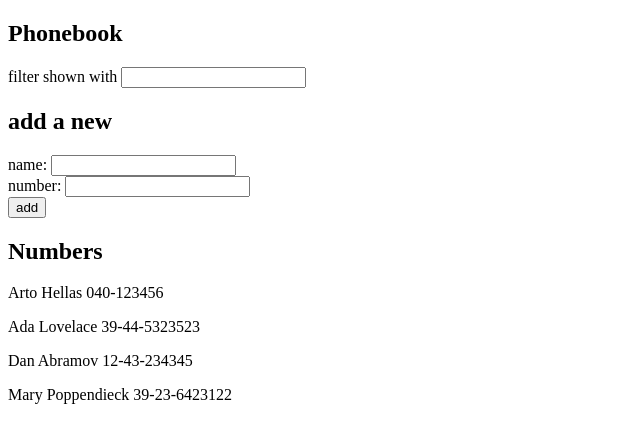
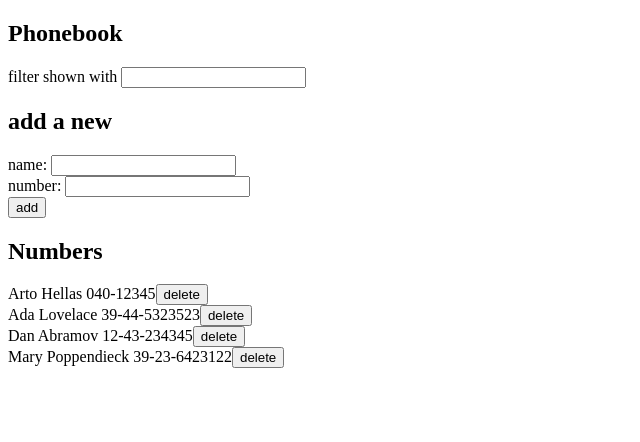
Before and after one commit to jayzstep/HY-fullstack-palautukset, a React (Vite) app in the folder osa2/puhelinluettelo/: page / in a window 1280 px wide. Shown: the top 442 px of the page, without its empty margins (0-640 px from the left). Built offline with nearby package versions, Linux system fonts and the light colour scheme; data requests are answered from the project's data file.

Commit message:
Puhelinluettelo 2.12-2.15

```diff
--- a/osa2/puhelinluettelo/db.json
+++ b/osa2/puhelinluettelo/db.json
@@ -1,8 +1,8 @@
 {
-  "persons":[
+  "persons": [
     {
       "name": "Arto Hellas",
-      "number": "040-123456",
+      "number": "040-12345",
       "id": "1"
     },
     {
--- a/osa2/puhelinluettelo/src/App.jsx
+++ b/osa2/puhelinluettelo/src/App.jsx
@@ -1,4 +1,5 @@
 import axios from "axios";
+import personService from "./services/persons";
 import { useState, useEffect } from "react";
 
 const Filter = ({ value, handler }) => {
@@ -9,21 +10,31 @@ const Filter = ({ value, handler }) => {
   );
 };
 
-const Persons = ({ persons, filter }) => {
+const Persons = ({ persons, filter, handleDelete }) => {
   const fullList = persons.map((person, i) => (
-    <p key={i}>
-      {person.name} {person.number}
-    </p>
+    <div key={i}>
+        {person.name} {person.number}
+      <button onClick={handleDelete} value={person.id}>
+        delete
+      </button>
+    </div>
   ));
 
   const filteredList = persons
     .filter((person) =>
-      person.name.toLowerCase().includes(filter.toLowerCase()),
+      person.name
+        ? person.name.toLowerCase().includes(filter.toLowerCase())
+        : false,
     )
     .map((person, i) => (
-      <p key={i}>
-        {person.name} {person.number}
-      </p>
+      <div key={i}>
+        <p>
+          {person.name} {person.number}
+        </p>
+        <button onClick={handleDelete} value={person.id}>
+          delete
+        </button>
+      </div>
     ));
 
   return (
@@ -65,31 +76,55 @@ const App = () => {
   const [newNumber, setNewNumber] = useState("");
   const [newFilter, setNewFilter] = useState("");
 
-
   useEffect(() => {
-    axios
-      .get('http://localhost:3001/persons')
-      .then(response => {
-        // console.log(response)
-        setPersons(response.data)
-      })
-  }, [])
+    personService.getAll().then((response) => {
+      // console.log(response)
+      setPersons(response);
+    });
+  }, []);
 
   const addPerson = (event) => {
     event.preventDefault();
+    const personObject = {
+      name: newName,
+      number: newNumber,
+    };
     if (persons.find((person) => person.name === newName) !== undefined) {
-      window.alert(`${newName} is already added to phonebook`);
+      if (
+        window.confirm(
+          `${newName} is already added to phonebook, replace the old number with a new one?`,
+        )
+      ) {
+        const personId = persons.filter(person => person.name === newName)[0].id
+        personService
+          .update(personId, personObject)
+          .then((response) =>
+            setPersons(persons.map((person) => person.name === response.name ? {...person, number: newNumber} : person)),
+          );
+      }
       setNewName("");
       setNewNumber("");
       return;
     }
-    const personObject = {
-      name: newName,
-      number: newNumber,
-    };
-    setPersons(persons.concat(personObject));
-    setNewName("");
-    setNewNumber("");
+
+    personService.create(personObject).then((response) => {
+      setPersons(persons.concat(response));
+      setNewNumber("");
+      setNewName("");
+    });
+  };
+
+  const handleDelete = (event) => {
+    event.preventDefault();
+    const deletedPersonId = event.target.value;
+    const deletedPersonName = persons.filter(
+      (person) => person.id === deletedPersonId,
+    )[0].name;
+    if (window.confirm(`Delete ${deletedPersonName}?`)) {
+      personService.remove(event.target.value).then((response) => {
+        setPersons(persons.filter((person) => person.id !== response.id));
+      });
+    }
   };
 
   const handleNumberChange = (event) => setNewNumber(event.target.value);
@@ -109,7 +144,15 @@ const App = () => {
         handleNumberChange={handleNumberChange}
         addPerson={addPerson}
       />
-      <Persons persons={persons} filter={newFilter} />
+      {persons.length !== 0 ? (
+        <Persons
+          persons={persons}
+          filter={newFilter}
+          handleDelete={handleDelete}
+        />
+      ) : (
+        ""
+      )}
     </div>
   );
 };
--- /dev/null
+++ b/osa2/puhelinluettelo/src/services/persons.js
@@ -0,0 +1,30 @@
+import axios from 'axios'
+const baseUrl = 'http://localhost:3001/persons'
+
+const getAll = () => {
+  const request = axios.get(baseUrl)
+  return request.then(response => response.data)
+}
+
+const create = newObject => {
+  const request = axios.post(baseUrl, newObject)
+  return request.then(response => response.data)
+}
+
+const update = (id, newObject) => {
+  const request = axios.put(`${baseUrl}/${id}`, newObject);
+  return request.then(response => response.data)
+}
+
+const remove = (id) => {
+  const request = axios.delete(`${baseUrl}/${id}`)
+  return request.then(response => response.data)
+}
+
+
+export default {
+  getAll,
+  create,
+  update,
+  remove
+}
```
